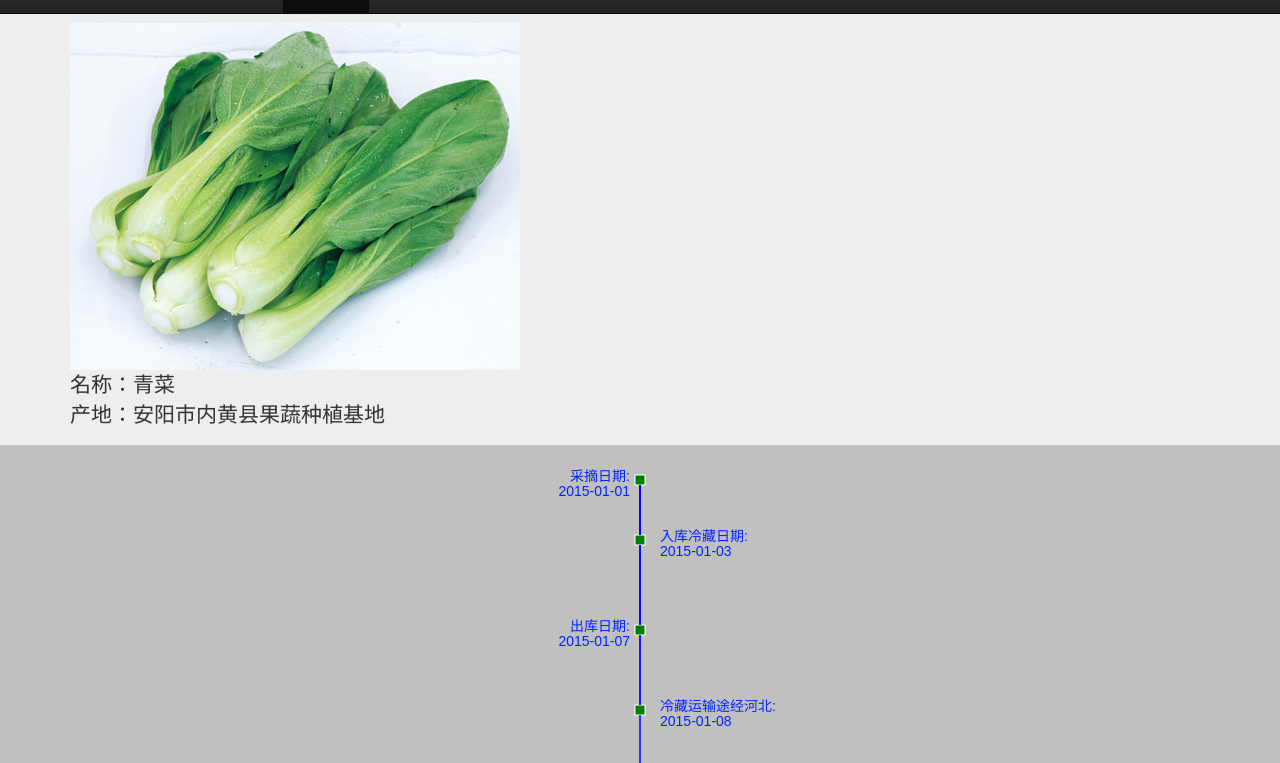
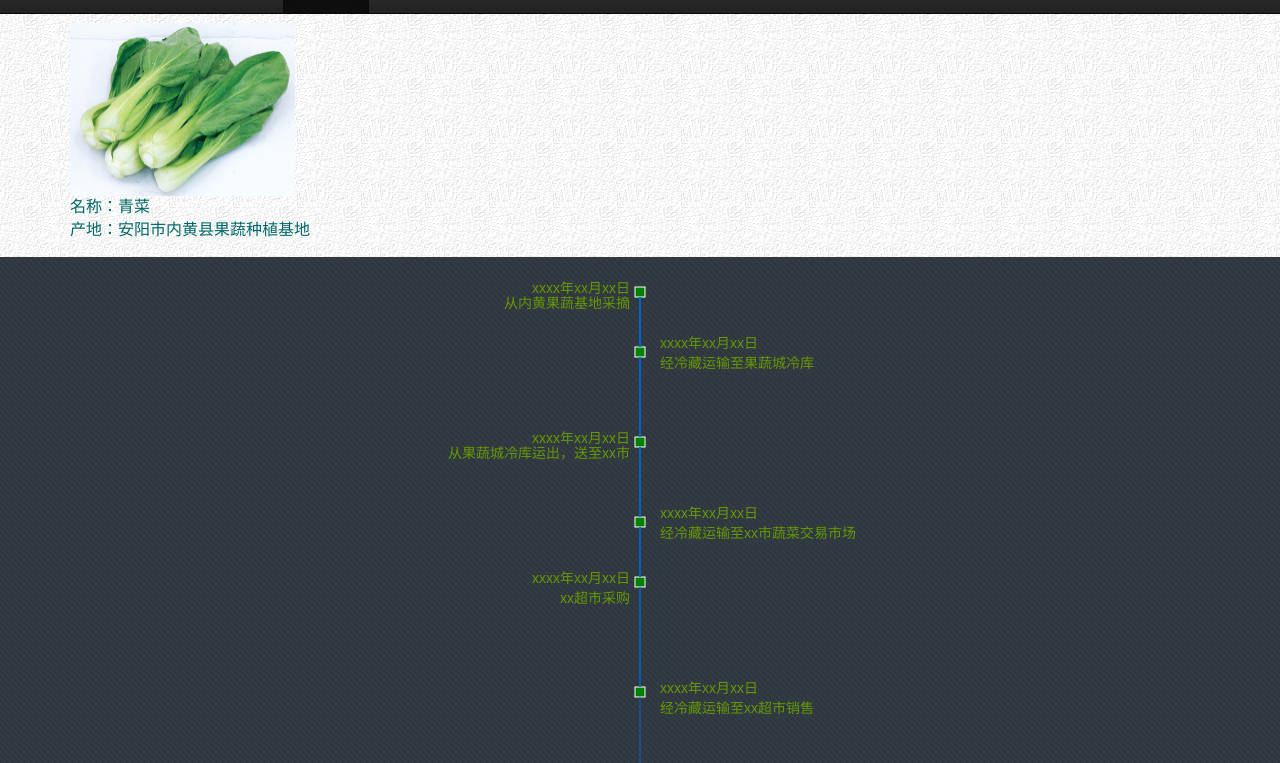
Before and after one commit to zzuwzj/QRCodeDemo, a plain HTML site: page demo.html in a window 1280 px wide. Shown: the part 37-800 px from the top of the page. Drawn offline with nearby package versions, Linux system fonts and the light colour scheme.

Commit message:
update demo

```diff
--- a/javascripts/demo.js
+++ b/javascripts/demo.js
@@ -4,7 +4,7 @@ function init() {
     gWinWidth = document.body.clientWidth;
     //alert(gWinWidth + "," + gWinHeight);
 
-    initCanvas('track-info', gWinWidth, 500);
+    initCanvas('track-info', gWinWidth, 600);
     //drawCircle('track-info', 100, 30, 5);
     var midx = gWinWidth / 2,
         rectW = 10,
@@ -15,24 +15,28 @@ function init() {
     drawRect('track-info', midx - halfRectW, 260, rectW, rectW);
     drawRect('track-info', midx - halfRectW, 320, rectW, rectW);
     drawRect('track-info', midx - halfRectW, 430, rectW, rectW);
+    drawRect('track-info', midx - halfRectW, 540, rectW, rectW);
 
     drawLine('track-info', midx, 40, midx, 90);
     drawLine('track-info', midx, 100, midx, 180);
     drawLine('track-info', midx, 190, midx, 260);
     drawLine('track-info', midx, 270, midx, 320);
     drawLine('track-info', midx, 330, midx, 430);
+    drawLine('track-info', midx, 440, midx, 540);
 
-    drawText('track-info', midx + halfRectW, 25, true, '采摘日期:');
-    drawText('track-info', midx + halfRectW, 40, true, '2015-01-01');
-    drawText('track-info', midx + halfRectW, 85, false, '入库冷藏日期:');
-    drawText('track-info', midx + halfRectW, 100, false, '2015-01-03');
-    drawText('track-info', midx + halfRectW, 175, true, '出库日期:');
-    drawText('track-info', midx + halfRectW, 190, true, '2015-01-07');
-    drawText('track-info', midx + halfRectW, 255, false, '冷藏运输途经河北:');
-    drawText('track-info', midx + halfRectW, 270, false, '2015-01-08');
-    drawText('track-info', midx + halfRectW, 320, true, '进入北京超市:');
-    drawText('track-info', midx + halfRectW, 335, true, '2015-01-09');
-    drawText('track-info', midx + halfRectW, 425, true, '待售中');
+    drawText('track-info', midx + halfRectW, 25, true, 'xxxx年xx月xx日');
+    drawText('track-info', midx + halfRectW, 40, true, '从内黄果蔬基地采摘');
+    drawText('track-info', midx + halfRectW, 80, false, 'xxxx年xx月xx日');
+    drawText('track-info', midx + halfRectW, 100, false, '经冷藏运输至果蔬城冷库');
+    drawText('track-info', midx + halfRectW, 175, true, 'xxxx年xx月xx日');
+    drawText('track-info', midx + halfRectW, 190, true, '从果蔬城冷库运出，送至xx市');
+    drawText('track-info', midx + halfRectW, 250, false, 'xxxx年xx月xx日');
+    drawText('track-info', midx + halfRectW, 270, false, '经冷藏运输至xx市蔬菜交易市场');
+    drawText('track-info', midx + halfRectW, 315, true, 'xxxx年xx月xx日');
+    drawText('track-info', midx + halfRectW, 335, true, 'xx超市采购');
+    drawText('track-info', midx + halfRectW, 425, false, 'xxxx年xx月xx日');
+    drawText('track-info', midx + halfRectW, 445, false, '经冷藏运输至xx超市销售');
+    drawText('track-info', midx + halfRectW, 530, true, '待售中');
 }
 
 function initCanvas(id, width, height) {
@@ -85,7 +89,7 @@ function drawLine(id, x1, y1, x2, y2) {
     var context = canvas.getContext("2d");
 
     // context.fillStyle = "blue";
-    context.strokeStyle = "blue";
+    context.strokeStyle = "#0066CC";
     context.moveTo(x1, y1);
     context.lineTo(x2, y2);
     context.stroke();
@@ -112,7 +116,7 @@ function drawText(id, midx, y, left, txt) {
     var context = canvas.getContext("2d");
     // context.fillStyle = "#EEEEFF";
     // context.fillRect(0, 0, 400, 300);
-    context.fillStyle = "#0223ff";
+    context.fillStyle = "#669900";
     context.font = "14px sans-serif";
     context.textBaseline = 'top';
 
--- a/stylesheets/demo.css
+++ b/stylesheets/demo.css
@@ -15,20 +15,30 @@ header .title {
     color: gold;
 }
 footer {
+    height: 40px;
+    line-height: 40px;
     text-align: center;
-    margin: 10px;
+    color: white;
+    background: #666666;
 }
 .jumbotron {
     margin-bottom: 0;
     padding-top: 10px;
     padding-bottom: 0;
+    background-image: url(../images/011.gif);
+    background-repeat: repeat;
+}
+.jumbotron p {
+    font-size: 16px;
+    color: #006666;
 }
 .main-track {
     /*width: 980px;*/
     /*height: 500px;*/
 
-    background: grey;
-    height: 500px;
+    background-image: url(../images/003.gif);
+    background-repeat: repeat;
+    height: 600px;
     width: 100%;
     margin: 0;
     padding: 0;
@@ -38,5 +48,8 @@ footer {
     width: 100%;
     margin: 0;
     padding: 0;
-    background: silver;
 }
+.mainImg {
+    width: 225px;
+    height: 173px;
+}
```
Also changed, not shown: images/003.gif (added), images/011.gif (added).
